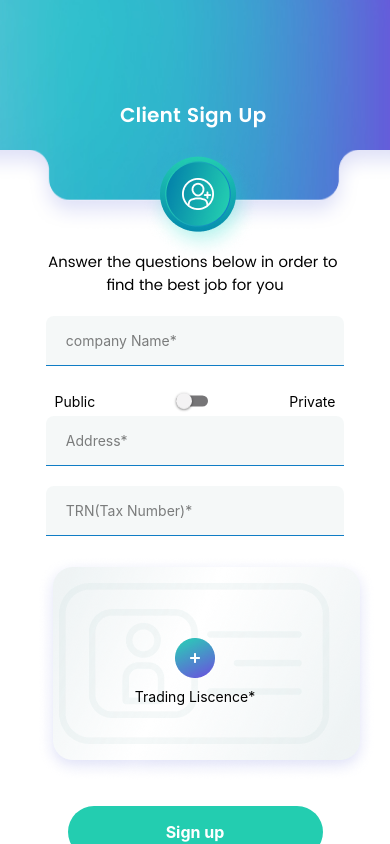
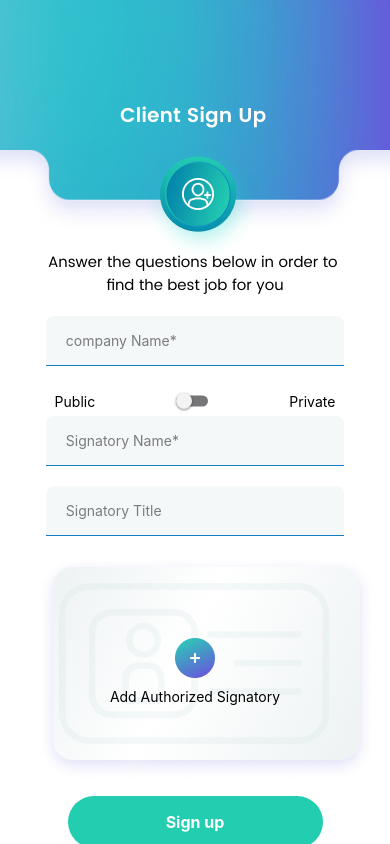
Before and after one commit to melhemdirani/Mawaheb, a React Native app: screen /Home in a window 390 px wide. Built offline with nearby package versions, Linux system fonts and the light colour scheme.

Commit message:
client Sign Up

```diff
--- a/pages/ClientSignupPage.js
+++ b/pages/ClientSignupPage.js
@@ -5,6 +5,7 @@ import {
   ScrollView,
   Button,
   Switch,
+  SafeAreaView
 } from 'react-native'
 import React, { useState } from 'react'
 import Header from '../components/Header'
@@ -38,15 +39,15 @@ const ClientSignupPage = () => {
             ></Switch>
             <Text style={styles.private}> Private</Text>
           </View>
-          <Inputs placeholder='Address*' style={styles.input} />
-          <Inputs placeholder='TRN(Tax Number)*' style={styles.input} />
-          <UploadCard title='Trading Liscence*' />
+          <Inputs placeholder={isEnabled?'Address*':"Signatory Name*"} style={styles.input} />
+          <Inputs placeholder={isEnabled?'TRN(Tax Number)*':"Signatory Title"} style={styles.input} />
+          <UploadCard title={isEnabled?'Trading Liscence*':"Add Authorized Signatory"} />
         </View>
         <View style={styles.btnContainer}>
           <PrimaryButton title='Sign up' />
-          <View style={styles.btn}>
+          <SafeAreaView style={styles.btn}>
             <Text style={styles.btnText}>Login</Text>
-          </View>
+          </SafeAreaView>
         </View>
       </View>
     </ScrollView>
@@ -76,10 +77,10 @@ const styles = StyleSheet.create({
   btnContainer: {
     width: '90%',
     alignItems: 'center',
-    marginTop: 20,
+    marginTop: 10,
   },
   btn: {
-    marginTop: 15,
+    marginTop: 10,
   },
   btnText: {
     fontSize: 15,
```
